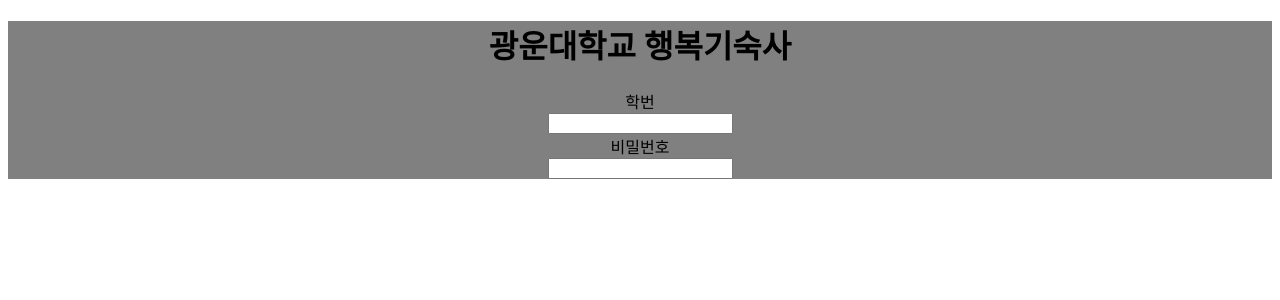
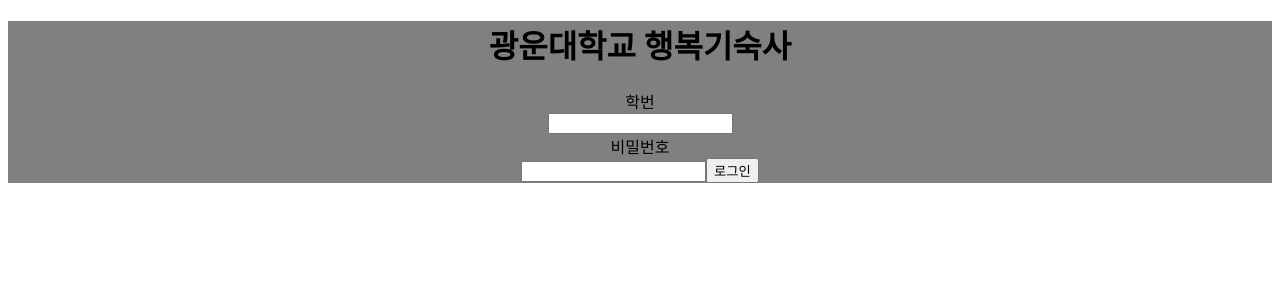
Before and after one commit to Woochan0510/dormreserve, a React (Create React App) app: page / in a window 1280 px wide. Shown: the top 300 px of the page. Built offline with nearby package versions, Linux system fonts and the light colour scheme.

Commit message:
로그인창 버튼 추가

```diff
--- a/src/login.js
+++ b/src/login.js
@@ -9,6 +9,7 @@
       <input></input>
       <div>비밀번호</div>
       <input type="password"></input>
+        <button>로그인</button>
     </div>
   );
 }
```
